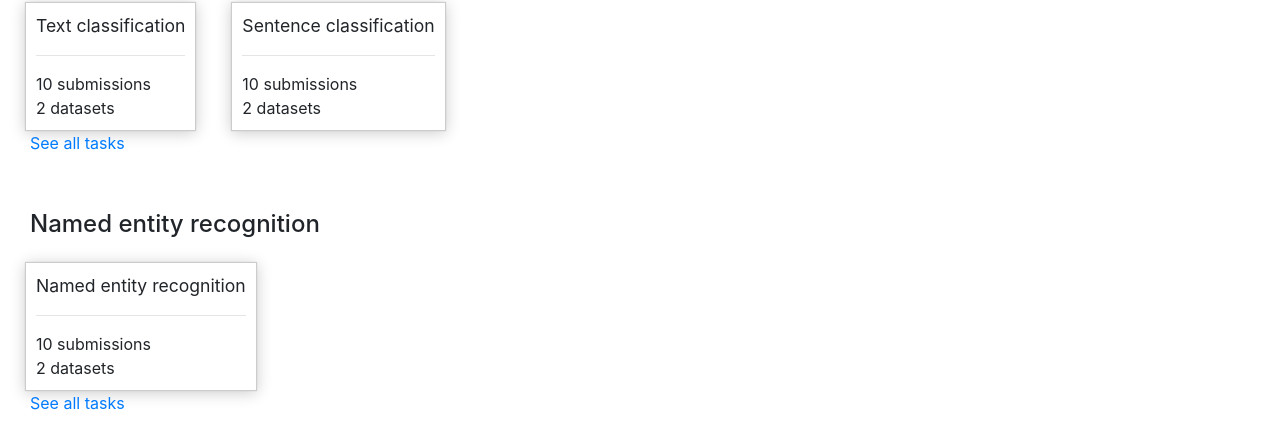
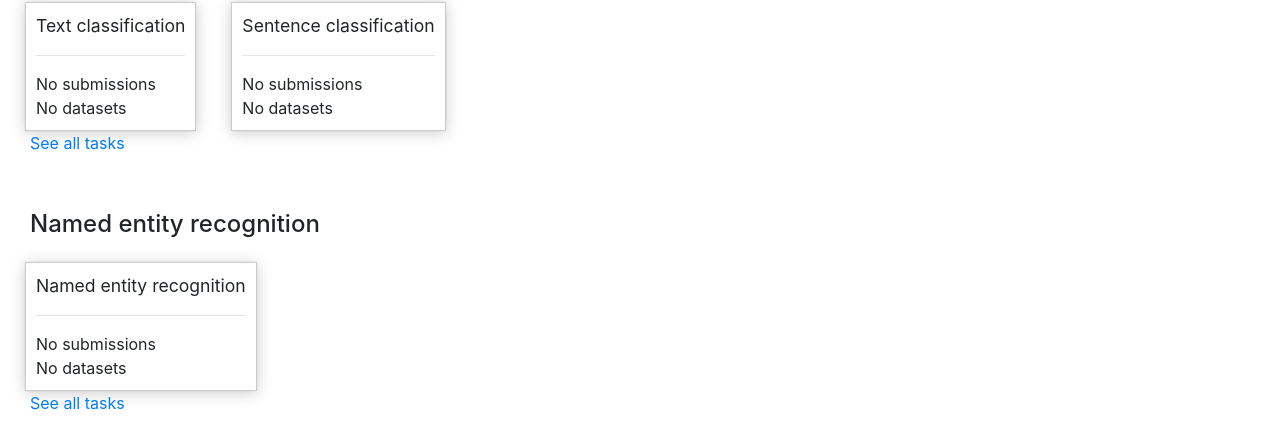
Before and after one commit to LiroBenchmark/LiroBenchmark.github.io, a React (Create React App) app: page / in a window 1280 px wide. Shown: the part 131-561 px from the top of the page. Built offline with nearby package versions, Linux system fonts and the light colour scheme.

Commit message:
Display number of submissions and datasets in task tile

```diff
--- a/src/Components/Homepage.js
+++ b/src/Components/Homepage.js
@@ -10,7 +10,9 @@ const data = {
         {
           "name": "Text classification",
           "id": "text-classification",
-          "description": "Text classification is the task of assigning a sentence or document an appropriate category. The categories depend on the chosen dataset and can range from topics."
+            "description": "Text classification is the task of assigning a sentence or document an appropriate category. The categories depend on the chosen dataset and can range from topics.",
+            "submissions": 9,
+            "datasets": 1
         },
         {
           "name": "Sentence classification",
@@ -26,7 +28,9 @@ const data = {
         {
           "name": "Named entity recognition",
           "id": "named-entity-recognition",
-          "description": "Named entity recognition (NER) is the task of tagging entities in text with their corresponding type. Approaches typically use BIO notation, which differentiates the beginning (B) and the inside (I) of entities. O is used for non-entity tokens."
+            "description": "Named entity recognition (NER) is the task of tagging entities in text with their corresponding type. Approaches typically use BIO notation, which differentiates the beginning (B) and the inside (I) of entities. O is used for non-entity tokens.",
+            "submissions": 15,
+            "datasets": 3
         }
       ]
     }
--- a/src/Components/TaskTile.js
+++ b/src/Components/TaskTile.js
@@ -3,8 +3,10 @@ import React from 'react';
 class TaskTile extends React.Component{
     render(){
         const data = {
-            href:"/task/"+this.props.id,
-            name:this.props.name
+            href: "/task/"+this.props.id,
+            name: this.props.name,
+            submissions: this.props.submissions,
+            datasets: this.props.datasets
         };
         return(
 	    <div className="col-md4 task-tile">
@@ -15,8 +17,8 @@ class TaskTile extends React.Component{
                 <hr/>
                 <div className="task-summary">
                   <ul>
-                    <li>10 submissions</li>
-                    <li>2 datasets</li>
+                    <li>{data.submissions ? data.submissions : "No"} submissions</li>
+                    <li>{data.datasets ? data.datasets : "No"} datasets</li>
                   </ul>
                 </div>
 	      </a>
```
